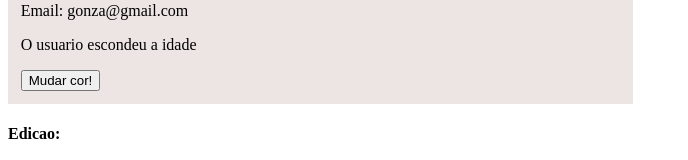
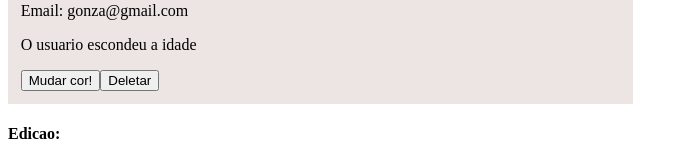
Before and after one commit to goncalveshigino/Primiero_Projeto_Vue, a Vue app: page / in a window 1280 px wide. Shown: the part 307-467 px from the top of the page, without its empty margins (0-688 px from the left). Built offline with nearby package versions, Linux system fonts and the light colour scheme.

Commit message:
Emitindo Eventos

```diff
--- a/src/App.vue
+++ b/src/App.vue
@@ -9,11 +9,11 @@
         <input type="number" placeholder="idade" v-model="idadeField"><br>
         <button @click="cadastrarUsuario">Cadastrar</button>
         <hr>
-      <div v-for="(cliente,index) in clientes" :key="cliente.id">
+        <div v-for="(cliente,index) in clientes" :key="cliente.id">
 
         <h4>{{index + 1}}</h4>
 
-        <Cliente :cliente="cliente"/>
+        <Cliente :cliente="cliente" @meDelete="deletarUsuario($event)"/>
 
 
         <h4> Edicao: </h4>
@@ -77,6 +77,12 @@ export default {
        this.idadeField = "";
        this.deuErro = false;
         }
+     },
+     deletarUsuario: function($event){
+       console.log("Recebendo Evento!");
+       var id =$event.idCliente;
+       var novoArray = this.clientes.filter(cliente => cliente.id =! id);
+       this.clientes = novoArray;
      }
  }
 
--- a/src/components/Cliente.vue
+++ b/src/components/Cliente.vue
@@ -1,16 +1,16 @@
 <template>
    <div :class="{'cliente': !isPremium, 'cliente-premium': isPremium}">
-       <!--input type="text" :value="nome"-->
-       <!--input type="text" v-model="nome"-->
+
        <h4> Nome: {{cliente.nome}}</h4>
-
        <p>Email: {{cliente.email}}</p>
        <p v-if="showAge === true"> Idade: {{cliente.idade}}</p>
        <p v-else> O usuario escondeu a idade </p>
        <button @click="mudarCor($event)">Mudar cor!</button>
+       <button @click="emitirEnventoDelete">Deletar</button>
 
    </div>
 </template>
+
 
 <script>
 
@@ -25,9 +25,13 @@ export default {
       cliente: Object,
       showAge: Boolean
    },
-   methods : {
+   methods: {
        mudarCor: function($event){
            this.isPremium = !this.isPremium
+       },
+       emitirEnventoDelete: function(){
+          console.log("Emitindo do Filho");
+          this.$emit("meDelete", {idCliente: this.cliente.id,curso: "Formacao node.js", emPromocao: true, component: this});
        }
    }
 }
```
